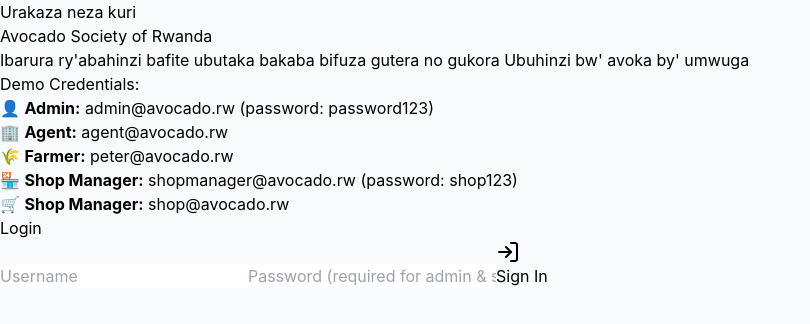
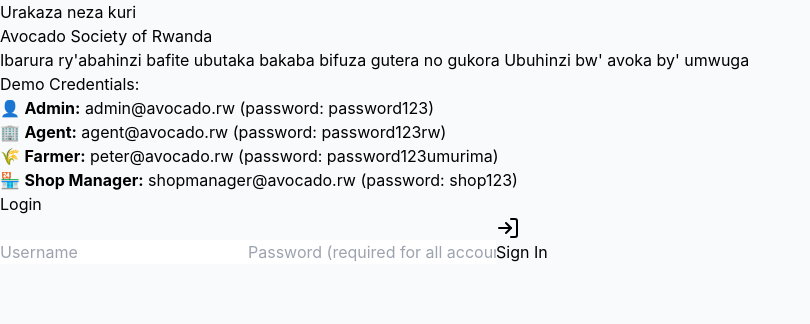
Before and after one commit to pWallet-hub/Dashboard-avocado, a React (Vite) app: page / in a window 1280 px wide. Shown: the top 324 px of the page, without its empty margins (0-810 px from the left). Built offline with nearby package versions, Linux system fonts and the light colour scheme.

Commit message:
updaated login

```diff
--- a/src/Pages/Login/Login.jsx
+++ b/src/Pages/Login/Login.jsx
@@ -20,8 +20,8 @@
       const email = username.trim().toLowerCase();
       const credentials = {
         'admin@avocado.rw': { role: 'admin', requirePassword: 'password123' },
-        'agent@avocado.rw': { role: 'agent', requirePassword: null },
-        'peter@avocado.rw': { role: 'farmer', requirePassword: null },
+        'agent@avocado.rw': { role: 'agent', requirePassword: 'password123rw' },
+        'peter@avocado.rw': { role: 'farmer', requirePassword: 'password123umurima' },
         'shopmanager@avocado.rw': { role: 'shop-manager', requirePassword: 'shop123' },
         'shop@avocado.rw': { role: 'shop-manager', requirePassword: null }
       };
@@ -39,16 +39,15 @@
         return;
       }
 
-      // Only enforce password if required for this account (admin and shopmanager@avocado.rw)
-      if (match.requirePassword && !password) {
+      // All accounts now require password
+      if (!password) {
         setMessage('Please enter your password');
         setLoading(false);
         return;
       }
 
-      if (match.requirePassword && password !== match.requirePassword) {
-        const accountType = match.role === 'admin' ? 'admin' : 'shop manager';
-        setMessage(`Incorrect password for ${accountType}`);
+      if (password !== match.requirePassword) {
+        setMessage(`Incorrect password for ${email}`);
         setLoading(false);
         return;
       }
@@ -91,10 +90,9 @@
             <h5 className="text-sm font-semibold text-white mb-2">Demo Credentials:</h5>
             <div className="text-xs text-green-100 space-y-1">
               <div>👤 <strong>Admin:</strong> admin@avocado.rw (password: password123)</div>
-              <div>🏢 <strong>Agent:</strong> agent@avocado.rw</div>
-              <div>🌾 <strong>Farmer:</strong> peter@avocado.rw</div>
+              <div>🏢 <strong>Agent:</strong> agent@avocado.rw (password: password123rw)</div>
+              <div>🌾 <strong>Farmer:</strong> peter@avocado.rw (password: password123umurima)</div>
               <div>🏪 <strong>Shop Manager:</strong> shopmanager@avocado.rw (password: shop123)</div>
-              <div>🛒 <strong>Shop Manager:</strong> shop@avocado.rw</div>
             </div>
           </div>
         </div>
@@ -111,7 +109,7 @@
             />
             <input
               type="password"
-              placeholder="Password (required for admin & shopmanager@avocado.rw)"
+              placeholder="Password (required for all accounts)"
               value={password}
               onChange={(e) => setPassword(e.target.value)}
               disabled={loading}
```
